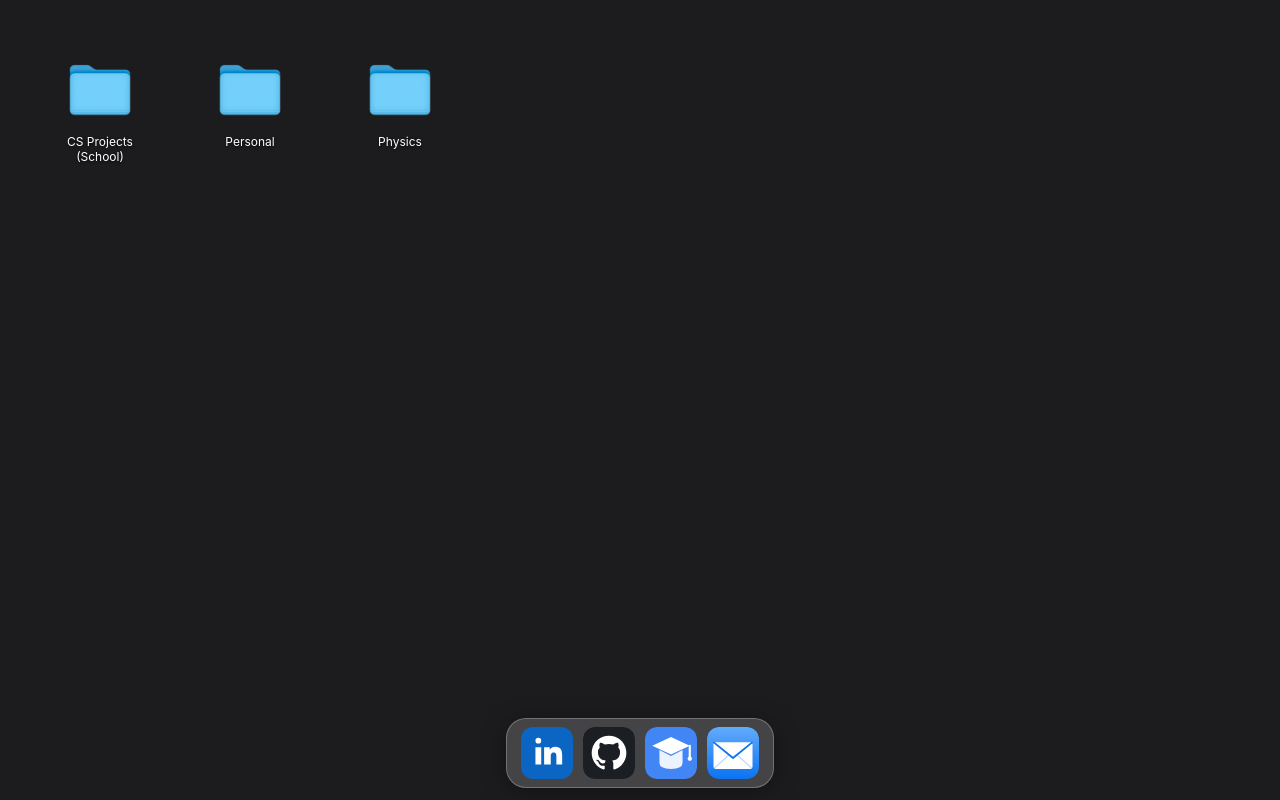
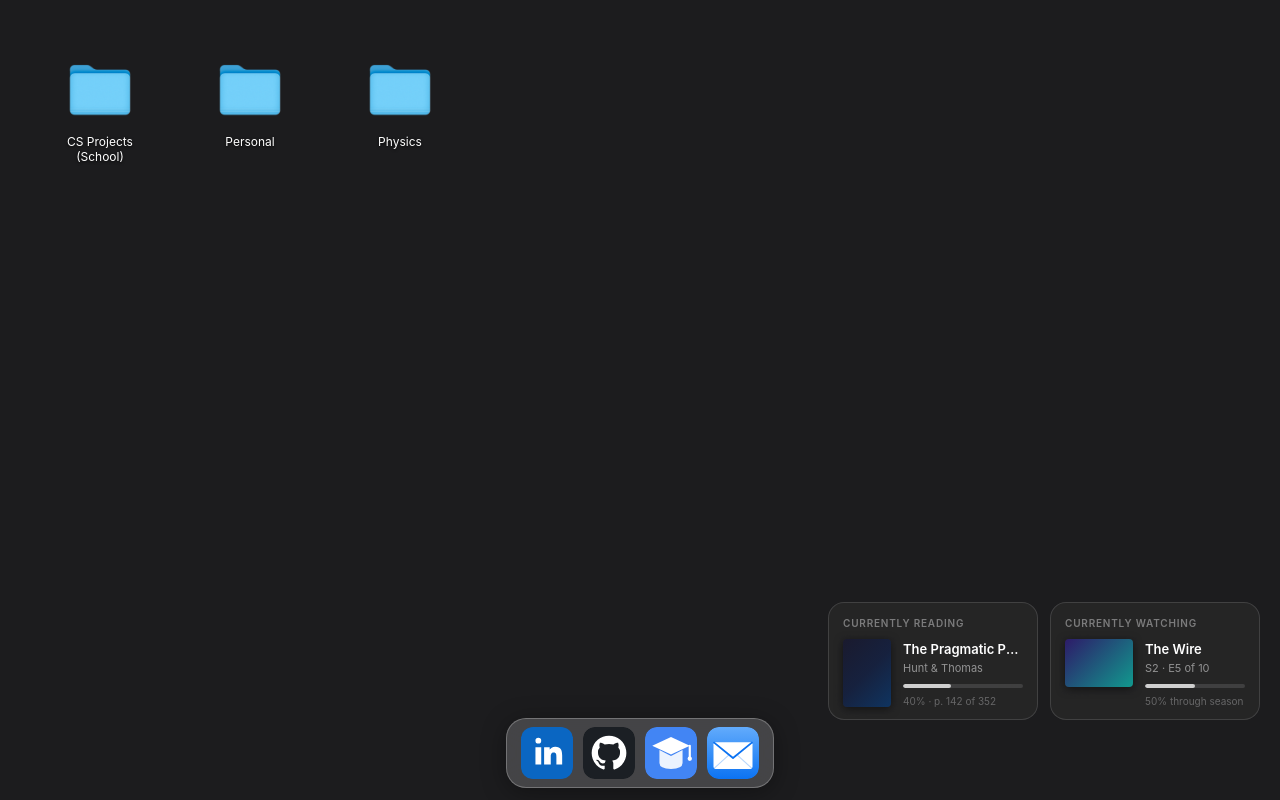
Before and after one commit to NicoDiLullo/site, a React (Vite) app: page / in a window 1280 px wide. Built offline with nearby package versions, Linux system fonts and the light colour scheme.

Commit message:
currently reading and watching widgets

```diff
--- a/src/App.css
+++ b/src/App.css
@@ -485,6 +485,106 @@
   text-decoration: underline;
 }
 
+/* ── Desktop widgets ── */
+.desktop-widgets {
+  position: absolute;
+  bottom: 80px;
+  right: 20px;
+  display: flex;
+  gap: 12px;
+  align-items: flex-start;
+}
+
+.widget {
+  background: rgba(40, 40, 40, 0.78);
+  backdrop-filter: blur(20px) saturate(1.6);
+  -webkit-backdrop-filter: blur(20px) saturate(1.6);
+  border: 0.5px solid rgba(255, 255, 255, 0.13);
+  border-radius: 16px;
+  padding: 14px 14px 12px;
+  width: 210px;
+  display: flex;
+  flex-direction: column;
+  gap: 10px;
+}
+
+.widget-label {
+  font-size: 10px;
+  font-weight: 600;
+  letter-spacing: 0.08em;
+  color: rgba(255, 255, 255, 0.4);
+  text-transform: uppercase;
+}
+
+.widget-body {
+  display: flex;
+  gap: 12px;
+  align-items: flex-start;
+}
+
+.widget-cover {
+  width: 48px;
+  height: 68px;
+  border-radius: 4px;
+  flex-shrink: 0;
+  box-shadow: 0 2px 8px rgba(0, 0, 0, 0.5);
+}
+
+.widget-cover--wide {
+  height: 48px;
+  width: 68px;
+  border-radius: 4px;
+}
+
+.widget-info {
+  flex: 1;
+  display: flex;
+  flex-direction: column;
+  gap: 3px;
+  min-width: 0;
+  padding-top: 2px;
+}
+
+.widget-title {
+  font-size: 13px;
+  font-weight: 600;
+  color: #fff;
+  line-height: 1.3;
+  white-space: nowrap;
+  overflow: hidden;
+  text-overflow: ellipsis;
+}
+
+.widget-subtitle {
+  font-size: 11px;
+  color: rgba(255, 255, 255, 0.5);
+  white-space: nowrap;
+  overflow: hidden;
+  text-overflow: ellipsis;
+  margin-bottom: 6px;
+}
+
+.widget-progress-track {
+  height: 4px;
+  background: rgba(255, 255, 255, 0.12);
+  border-radius: 2px;
+  overflow: hidden;
+  margin-bottom: 4px;
+}
+
+.widget-progress-fill {
+  height: 100%;
+  background: rgba(255, 255, 255, 0.75);
+  border-radius: 2px;
+  transition: width 0.3s ease;
+}
+
+.widget-progress-label {
+  font-size: 10px;
+  color: rgba(255, 255, 255, 0.3);
+  white-space: nowrap;
+}
+
 /* ── Dock ── */
 .dock {
   position: fixed;
--- a/src/App.tsx
+++ b/src/App.tsx
@@ -2,10 +2,12 @@ import { useState, useCallback } from 'react'
 import { Folder } from './components/Folder'
 import { Window } from './components/Window'
 import { Dock } from './components/Dock'
-import { AstroPage } from './pages/AstroPage'
+import { PhysicsPage } from './pages/PhysicsPage'
 import { PersonalPage } from './pages/PersonalPage'
 import { SchoolView } from './views/SchoolView'
 import { EmailView } from './views/EmailView'
+import { ReadingWidget } from './components/ReadingWidget'
+import { WatchingWidget } from './components/WatchingWidget'
 import './App.css'
 
 type Page = 'desktop' | 'astro' | 'personal'
@@ -67,7 +69,7 @@ export default function App() {
 
   return (
     <>
-      {page === 'astro' && <AstroPage onBack={() => setPage('desktop')} />}
+      {page === 'astro' && <PhysicsPage onBack={() => setPage('desktop')} />}
       {page === 'personal' && <PersonalPage onBack={() => setPage('desktop')} />}
       {page === 'desktop' && (
         <div className="desktop">
@@ -89,6 +91,11 @@ export default function App() {
             initialY={50}
             onDoubleClick={() => setPage('astro')}
           />
+
+          <div className="desktop-widgets">
+            <ReadingWidget />
+            <WatchingWidget />
+          </div>
 
           {windows.map(w => (
             <Window
--- /dev/null
+++ b/src/components/ReadingWidget.tsx
@@ -0,0 +1,33 @@
+// ── Update these when you change books ──────────────────────
+const BOOK_TITLE = 'The Pragmatic Programmer'
+const BOOK_AUTHOR = 'Hunt & Thomas'
+const BOOK_PAGE = 142
+const BOOK_TOTAL_PAGES = 352
+const BOOK_COVER_GRADIENT = 'linear-gradient(135deg, #1a1a2e 0%, #16213e 50%, #0f3460 100%)'
+// ────────────────────────────────────────────────────────────
+
+const pct = Math.round((BOOK_PAGE / BOOK_TOTAL_PAGES) * 100)
+
+export function ReadingWidget() {
+  return (
+    <div className="widget">
+      <span className="widget-label">CURRENTLY READING</span>
+      <div className="widget-body">
+        <div
+          className="widget-cover"
+          style={{ background: BOOK_COVER_GRADIENT }}
+        />
+        <div className="widget-info">
+          <span className="widget-title">{BOOK_TITLE}</span>
+          <span className="widget-subtitle">{BOOK_AUTHOR}</span>
+          <div className="widget-progress-track">
+            <div className="widget-progress-fill" style={{ width: `${pct}%` }} />
+          </div>
+          <span className="widget-progress-label">
+            {pct}% · p. {BOOK_PAGE} of {BOOK_TOTAL_PAGES}
+          </span>
+        </div>
+      </div>
+    </div>
+  )
+}
--- /dev/null
+++ b/src/components/WatchingWidget.tsx
@@ -0,0 +1,35 @@
+// ── Update these when you change shows ──────────────────────
+const SHOW_TITLE = 'The Wire'
+const SHOW_SEASON = 2
+const SHOW_EPISODE = 5
+const SHOW_TOTAL_EPISODES = 10
+const SHOW_COVER_GRADIENT = 'linear-gradient(135deg, #2d1b69 0%, #11998e 100%)'
+// ────────────────────────────────────────────────────────────
+
+const pct = Math.round((SHOW_EPISODE / SHOW_TOTAL_EPISODES) * 100)
+
+export function WatchingWidget() {
+  return (
+    <div className="widget">
+      <span className="widget-label">CURRENTLY WATCHING</span>
+      <div className="widget-body">
+        <div
+          className="widget-cover widget-cover--wide"
+          style={{ background: SHOW_COVER_GRADIENT }}
+        />
+        <div className="widget-info">
+          <span className="widget-title">{SHOW_TITLE}</span>
+          <span className="widget-subtitle">
+            S{SHOW_SEASON} · E{SHOW_EPISODE} of {SHOW_TOTAL_EPISODES}
+          </span>
+          <div className="widget-progress-track">
+            <div className="widget-progress-fill" style={{ width: `${pct}%` }} />
+          </div>
+          <span className="widget-progress-label">
+            {pct}% through season
+          </span>
+        </div>
+      </div>
+    </div>
+  )
+}
--- a/src/pages/AstroPage.tsx
+++ b/src/pages/AstroPage.tsx
@@ -13,9 +13,10 @@ interface OpenWindow {
 
 interface AstroPageProps {
   onBack: () => void
+  backLabel?: string
 }
 
-export function AstroPage({ onBack }: AstroPageProps) {
+export function AstroPage({ onBack, backLabel = 'Desktop' }: AstroPageProps) {
   const [windows, setWindows] = useState<OpenWindow[]>([])
   const [topZ, setTopZ] = useState(10)
 
@@ -58,7 +59,7 @@ export function AstroPage({ onBack }: AstroPageProps) {
     <div className="folder-page">
       <div className="folder-page-header">
         <button className="folder-page-back" onClick={onBack}>
-          ‹ Desktop
+          ‹ {backLabel}
         </button>
         <span className="folder-page-title">Physics</span>
       </div>
--- /dev/null
+++ b/src/pages/PhysicsPage.tsx
@@ -0,0 +1,53 @@
+import { useState } from 'react'
+import { Folder } from '../components/Folder'
+import { AstroPage } from './AstroPage'
+
+type SubPage = 'astro' | 'hep' | null
+
+interface PhysicsPageProps {
+  onBack: () => void
+}
+
+export function PhysicsPage({ onBack }: PhysicsPageProps) {
+  const [subPage, setSubPage] = useState<SubPage>(null)
+
+  if (subPage === 'astro') {
+    return <AstroPage onBack={() => setSubPage(null)} backLabel="Physics" />
+  }
+
+  if (subPage === 'hep') {
+    return (
+      <div className="folder-page">
+        <div className="folder-page-header">
+          <button className="folder-page-back" onClick={() => setSubPage(null)}>
+            ‹ Physics
+          </button>
+          <span className="folder-page-title">HEP</span>
+        </div>
+      </div>
+    )
+  }
+
+  return (
+    <div className="folder-page">
+      <div className="folder-page-header">
+        <button className="folder-page-back" onClick={onBack}>
+          ‹ Desktop
+        </button>
+        <span className="folder-page-title">Physics</span>
+      </div>
+      <Folder
+        name="Astro"
+        initialX={50}
+        initialY={80}
+        onDoubleClick={() => setSubPage('astro')}
+      />
+      <Folder
+        name="HEP"
+        initialX={200}
+        initialY={80}
+        onDoubleClick={() => setSubPage('hep')}
+      />
+    </div>
+  )
+}
```
Also changed, not shown: 5 other files (tests, documents, lock files or other folders).
